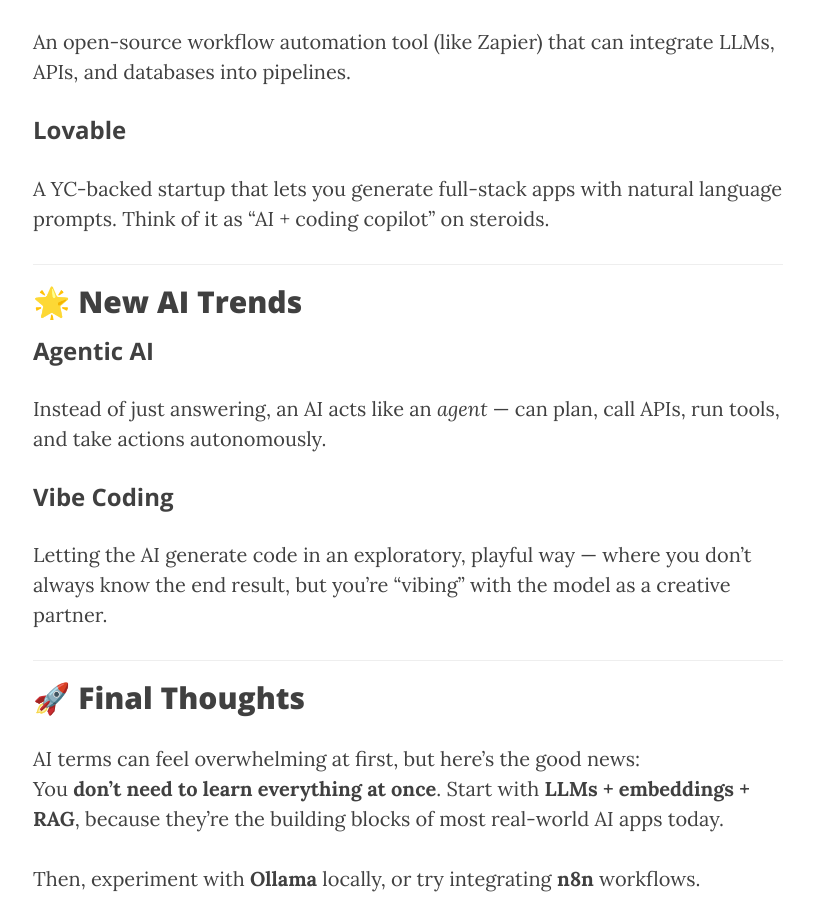
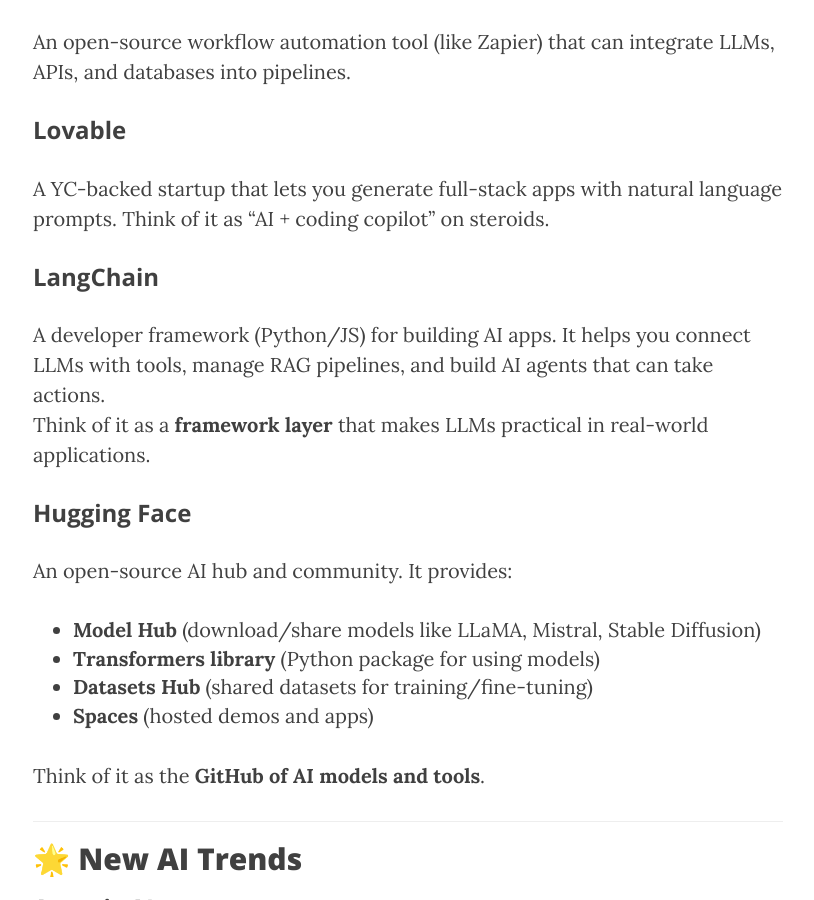
Before and after one commit to buonzz/buonzz.github.io, a Jekyll site: the page built from _posts/2025-08-16-demystifying-ai-terms-for-developers.md, in a window 1280 px wide and 900 px high, scrolled down 3894 px. Shown: the whole window, without its empty margins (232-1046 px from the left). Built offline with Jekyll 4.4.1, drawn with Linux system fonts in a browser that asks for light colours; nearby versions of some CDN libraries; comment, search, counter and statistics services are not loaded.

Commit message:
Update 2025-08-16-demystifying-ai-terms-for-developers.md

```diff
--- a/_posts/2025-08-16-demystifying-ai-terms-for-developers.md
+++ b/_posts/2025-08-16-demystifying-ai-terms-for-developers.md
@@ -86,6 +86,19 @@
 ### **Lovable**
 A YC-backed startup that lets you generate full-stack apps with natural language prompts. Think of it as "AI + coding copilot" on steroids.
 
+### **LangChain**
+A developer framework (Python/JS) for building AI apps. It helps you connect LLMs with tools, manage RAG pipelines, and build AI agents that can take actions.
+Think of it as a **framework layer** that makes LLMs practical in real-world applications.
+
+### **Hugging Face**
+An open-source AI hub and community. It provides:
+- **Model Hub** (download/share models like LLaMA, Mistral, Stable Diffusion)
+- **Transformers library** (Python package for using models)
+- **Datasets Hub** (shared datasets for training/fine-tuning)
+- **Spaces** (hosted demos and apps)
+
+Think of it as the **GitHub of AI models and tools**.
+
 ---
 
 ## 🌟 New AI Trends
```
